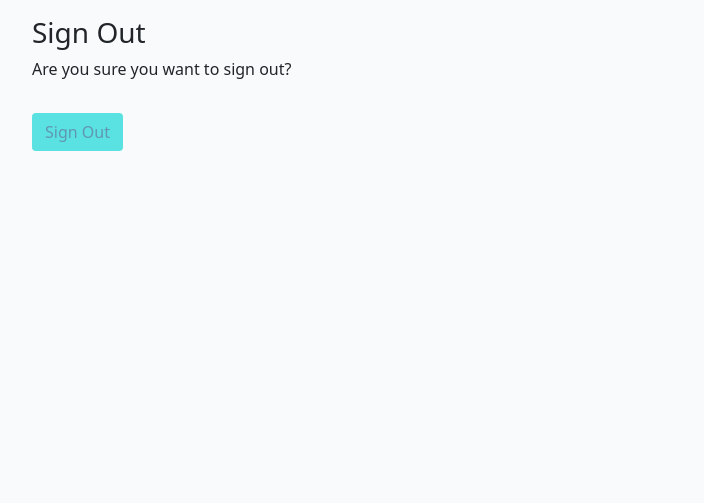
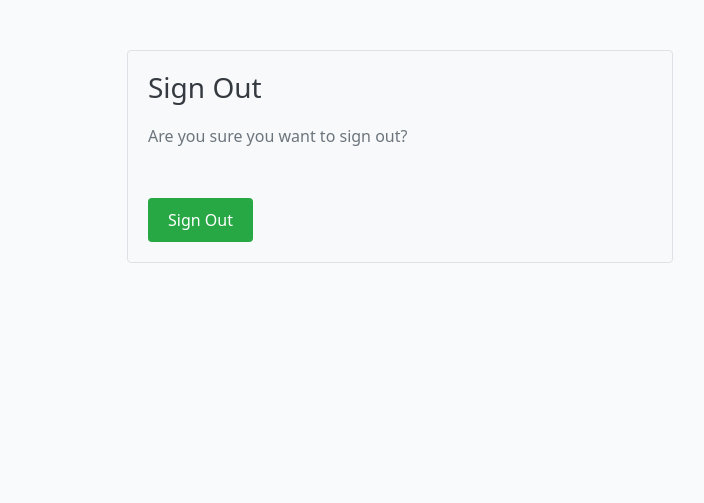
Before and after one commit to fh255/solo-travel, a Django app: template templates/account/logout.html in a window 1280 px wide. Shown: the part 60-563 px from the top of the page, without its empty margins (240-944 px from the left). Run offline with Django 3.2, Linux system fonts and the light colour scheme; the template is opened without the code that fills it: most values are stand-ins (such as "Sample title", 1, 10 or a date in 2020).

Commit message:
change the style for login and logout pages

```diff
--- a/templates/account/logout.html
+++ b/templates/account/logout.html
@@ -5,25 +5,82 @@
 {% block head_title %}{% trans "Sign Out" %}{% endblock %}
 
 {% block content %}
+
+<style>
+    .container {
+        margin-top: 50px;
+    }
+
+    .card {
+        border: 1px solid #dee2e6;
+        border-radius: 4px;
+        padding: 20px;
+        background-color: #f8f9fa;
+    }
+
+    .card h3 {
+        color: #343a40;
+        font-weight: 500;
+        margin-bottom: 20px;
+    }
+
+    .card p {
+        color: #6c757d;
+        margin-bottom: 20px;
+    }
+
+    .btn-signup {
+        background-color: #28a745;
+        border: none;
+        color: white;
+        padding: 10px 20px;
+        text-align: center;
+        text-decoration: none;
+        display: inline-block;
+        font-size: 16px;
+        margin-top: 10px;
+        border-radius: 4px;
+        transition: background-color 0.3s ease;
+    }
+
+    .btn-signup:hover {
+        background-color: #218838;
+    }
+
+    .link {
+        color: #28a745;
+        text-decoration: none;
+    }
+
+    .link:hover {
+        text-decoration: underline;
+    }
+
+    .form-control {
+        border-radius: 4px;
+    }
+
+    form {
+        margin-top: 20px;
+    }
+</style>
+
 <div class="container">
-    <div class="row">
-        <div class="col-md-8 mt-3 offset-md-2">
+    <div class="row justify-content-center">
+        <div class="col-md-6">
+            <div class="card">
                 <h3>{% trans "Sign Out" %}</h3>
-
                 <p>{% trans 'Are you sure you want to sign out?' %}</p>
-        </div>
-    </div>
-    <div class="row">
-        <div class="col-md-8 mt-3 offset-md-2">
-
                 <form method="post" action="{% url 'account_logout' %}">
                     {% csrf_token %}
                     {% if redirect_field_value %}
                     <input type="hidden" name="{{ redirect_field_name }}" value="{{ redirect_field_value }}" />
                     {% endif %}
-                <button class="btn btn-signup right" type="submit">{% trans 'Sign Out' %}</button>
+                    <button class="btn btn-signup" type="submit">{% trans 'Sign Out' %}</button>
                 </form>
             </div>
         </div>
     </div>
+</div>
+
 {% endblock %}
```
Also changed, not shown: templates/account/login.html (+66 -12 lines). Lines whose indentation alone changed are shown as unchanged.
